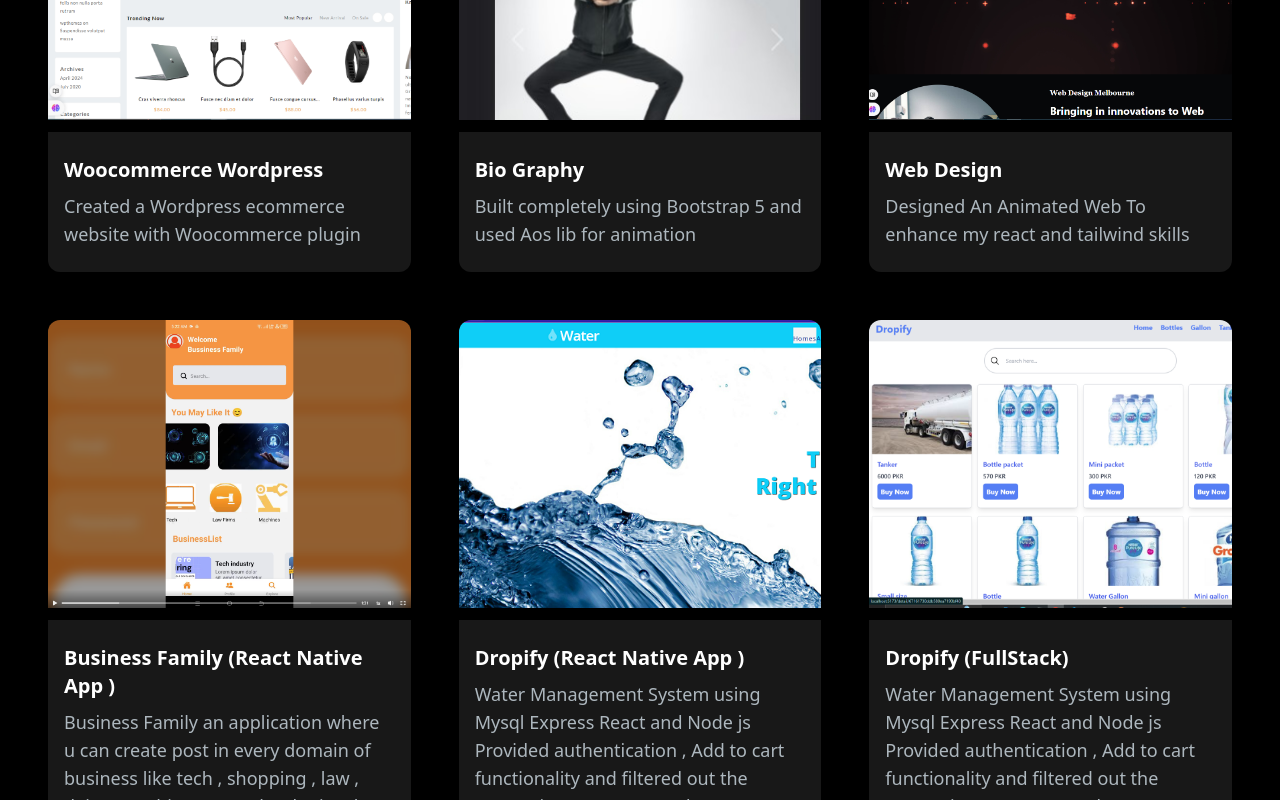
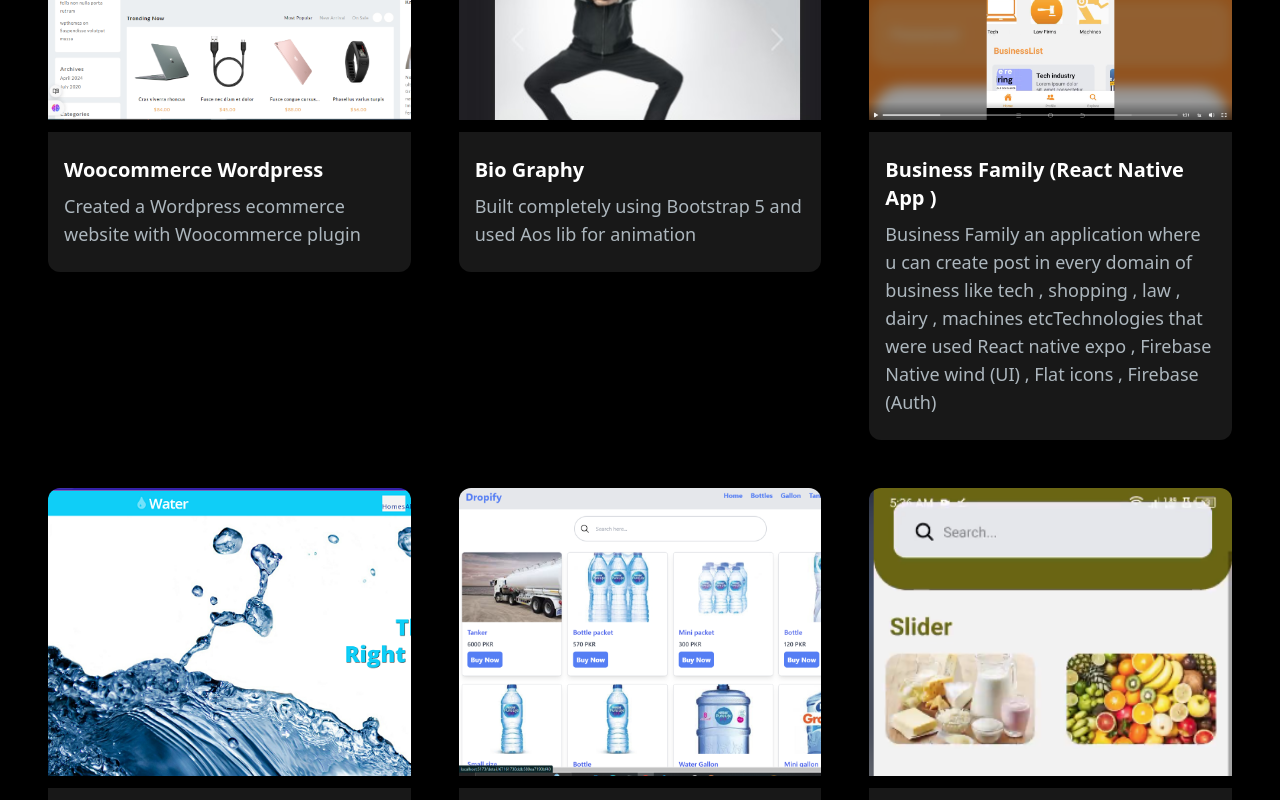
Before and after one commit to HAMMAD123RAZA/updPortfolio, a Next.js app: page / in a window 1280 px wide. Shown: the part 1980-2780 px from the top of the page. Built offline with nearby package versions, Linux system fonts and the light colour scheme.

Commit message:
'hammadupd

```diff
--- a/src/components/ProjectSec.jsx
+++ b/src/components/ProjectSec.jsx
@@ -33,20 +33,20 @@
 
         videoUrl: "video.mp4", // Add video URL
   },
-  {
-    id: 7,
+  // {
+  //   id: 7,
 
-          isShowVideo: false,
-    title: "Web Design ",
-    description: "Designed An Animated Web To enhance my react and tailwind skills",
-    image: "/images/projects/design.png",
-    tag: ["All", "Web"],
-    gitUrl: "https://github.com/HAMMAD123RAZA/web-design.git",
-    previewUrl: "https://web-design-henna.vercel.app/",
-    hasEye: true,
+  //         isShowVideo: false,
+  //   title: "Web Design ",
+  //   description: "Designed An Animated Web To enhance my react and tailwind skills",
+  //   image: "/images/projects/design.png",
+  //   tag: ["All", "Web"],
+  //   gitUrl: "https://github.com/HAMMAD123RAZA/web-design.git",
+  //   previewUrl: "https://web-design-henna.vercel.app/",
+  //   hasEye: true,
 
-        videoUrl: "", // Add video URL
-  },
+  //       videoUrl: "", // Add video URL
+  // },
   {
     id: 8,
 
```
